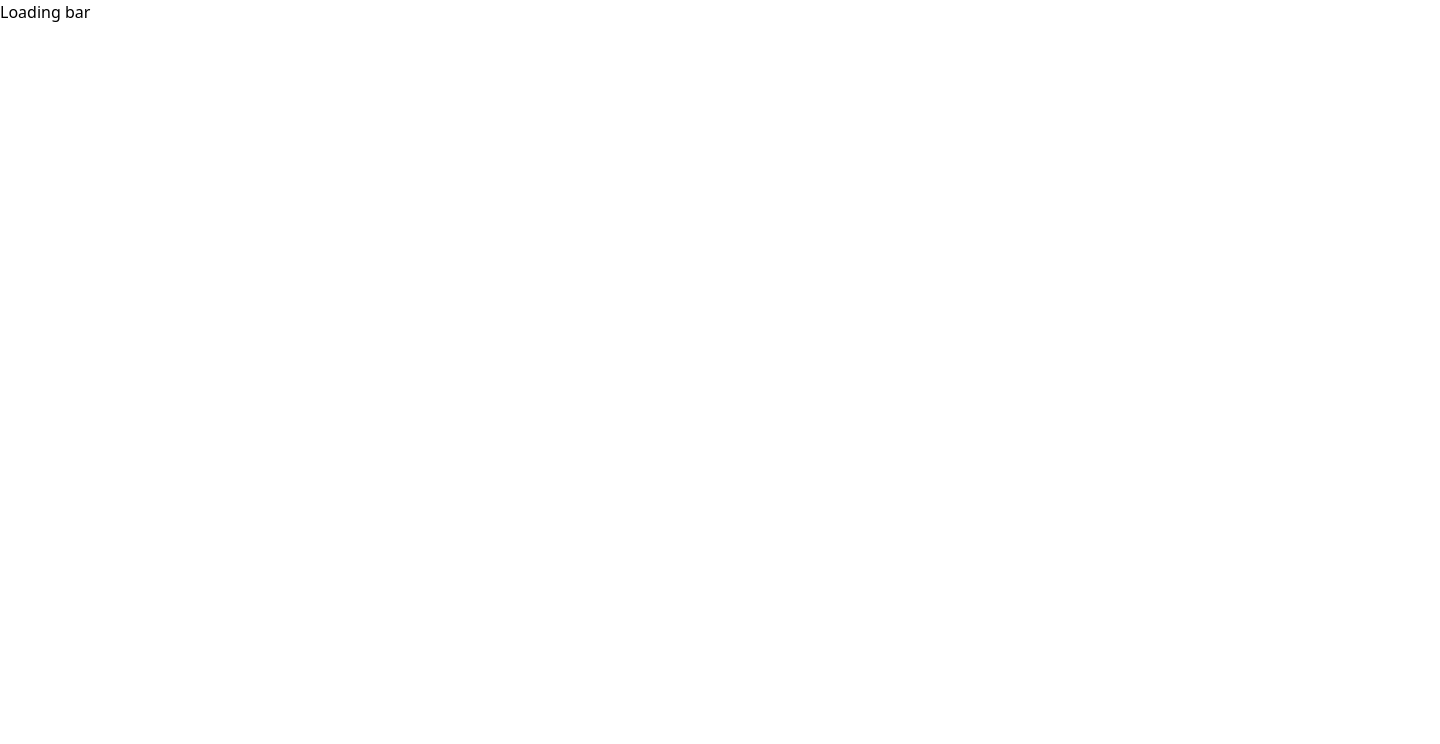
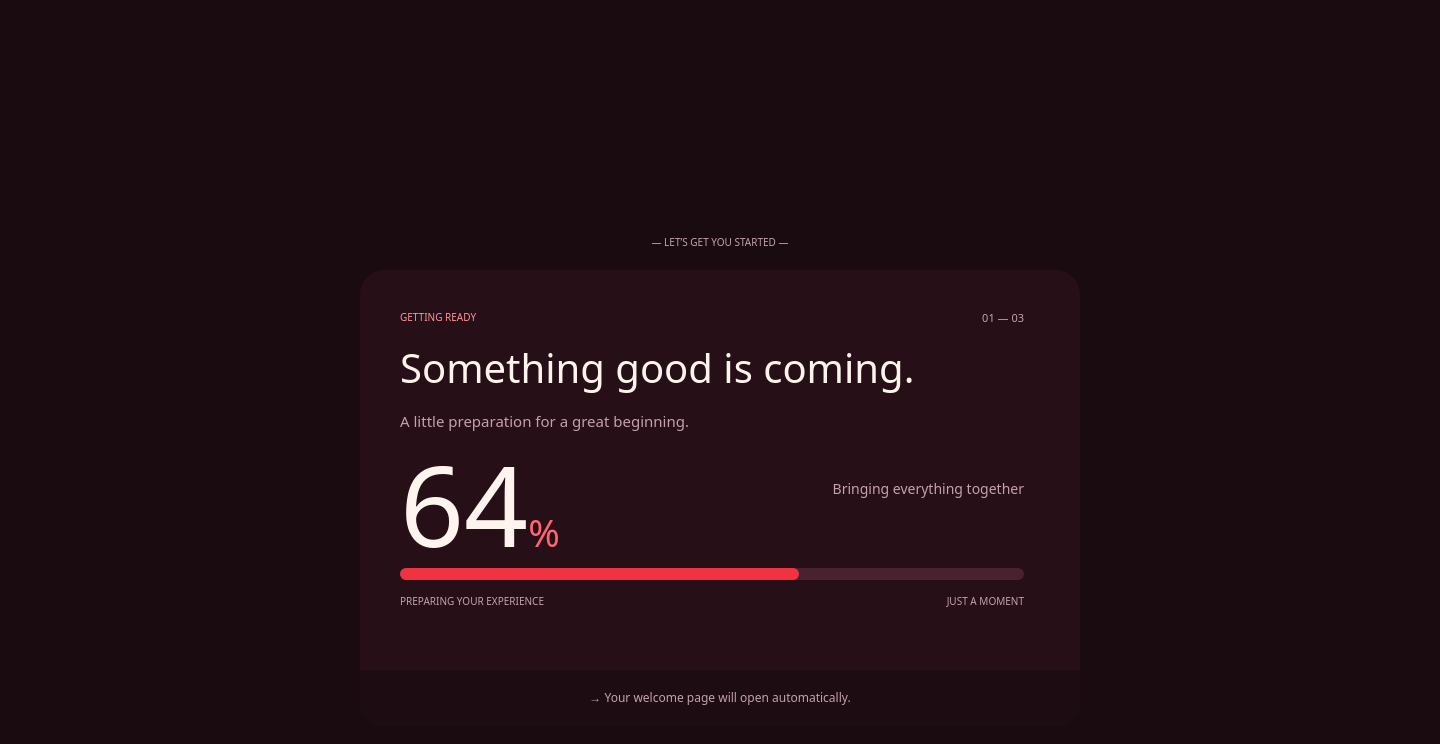
Before and after one commit to kikutanimishieru-wq/Java-Script-Calculation-8-, a website: page loading-bar/index.html in a window 1280 px wide. Shown: the whole page, 1440 px wide, since content can reach past the window. Drawn offline with nearby package versions, Linux system fonts and the light colour scheme.

Commit message:
first commit

```diff
--- a/loading-bar/index.html
+++ b/loading-bar/index.html
@@ -8,6 +8,81 @@
   </head>
 
   <body>
-    Loading bar
+
+
+<div class="w-[1440px] h-[960px] flex flex-col items-center justify-center gap-[20px] bg-[#190B10]">
+
+  <div class="text-[#C4A2AB] text-[10px]">
+    — LET’S GET YOU STARTED —
+  </div>
+
+  <div class="w-[720px] h-[456px] rounded-[24px] flex flex-col overflow-hidden bg-[#260F17]">
+   <!-- Main content -->
+    <div class="w-full flex-1 p-[40px]">
+
+      <div class="w-[624px] h-[28px] flex justify-between   ">
+        <p class="text-[#FF9299] text-[10px]">GETTING READY</p>
+        <p class="text-[#C4A2AB] text-[11px]">01 — 03</p>
+      </div>
+
+      <div class="text-[#FFF5EE] text-[40px] mb-[12px]">
+        Something good is coming.
+      </div>
+
+      <div class="text-[#C4A2AB] text-[15px] ">
+        A little preparation for a great beginning.
+      </div>
+
+      <div class="w-[624px] h-[112px] flex items-center justify-between mb-6">
+
+        <div class="w-[177px] h-[136px] flex items-baseline  gap: 8px ">
+          <p class="text-[#FFF5EE] text-[112px]">64</p>
+          <p class="text-[#FF6470] text-[38px]">%</p>
+        </div>
+
+        <p class="text-[#C4A2AB] text-[14px]">
+          Bringing everything together
+        </p>
+
+      </div>
+
+
+
+
+        <div class="w-[624px] h-[12px] rounded-[6px] bg-[#46232E] mb-[14px]">
+          <div class="w-[399.36px] h-[12px] rounded-[6px] bg-[#EF3340]"></div>
+        </div>
+
+
+      <div class="w-[624px] h-[16px] flex justify-between ">
+        <div class="text-[#C4A2AB] text-[10px]">
+          PREPARING YOUR EXPERIENCE
+        </div>
+
+        <div class="text-[#C4A2AB] text-[10px]">
+          JUST A MOMENT
+        </div>
+      </div>
+
+    </div>
+
+    <!-- Bottom section -->
+    <div class="w-full h-[56px] shrink-0 flex items-center justify-center bg-[#1E0C13]">
+      <div class="text-[#C4A2AB] text-[12px]">
+        → Your welcome page will open automatically.
+      </div>
+    </div>
+
+  </div>
+  </div>
+
+</div>
+
+
+
+</div>
+
+
+
   </body>
 </html>
--- /dev/null
+++ b/package.json
@@ -0,0 +1,6 @@
+{
+  "dependencies": {
+    "@tailwindcss/vite": "^4.3.3",
+    "tailwindcss": "^4.3.3"
+  }
+}
```
Also changed, not shown: 1 other file.
